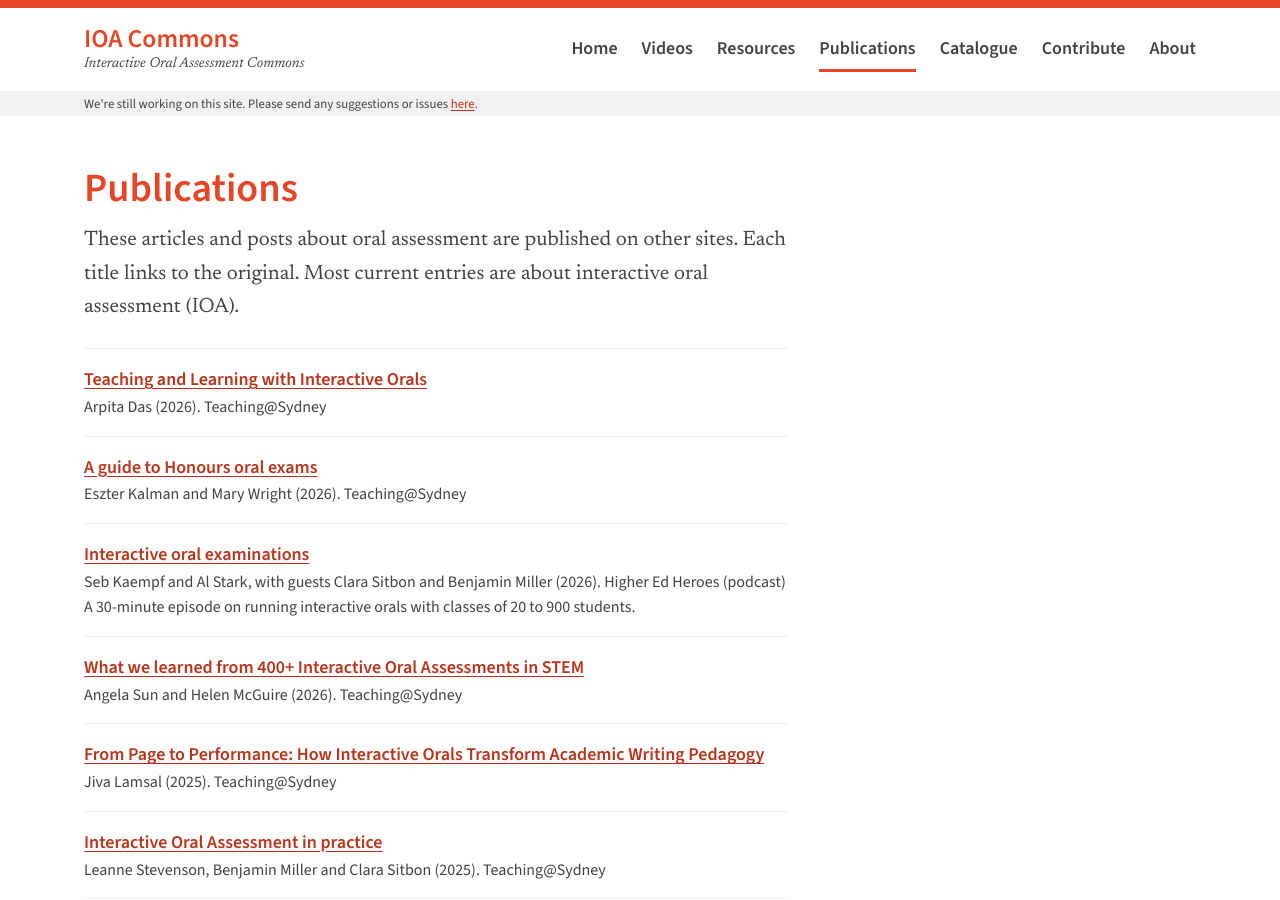
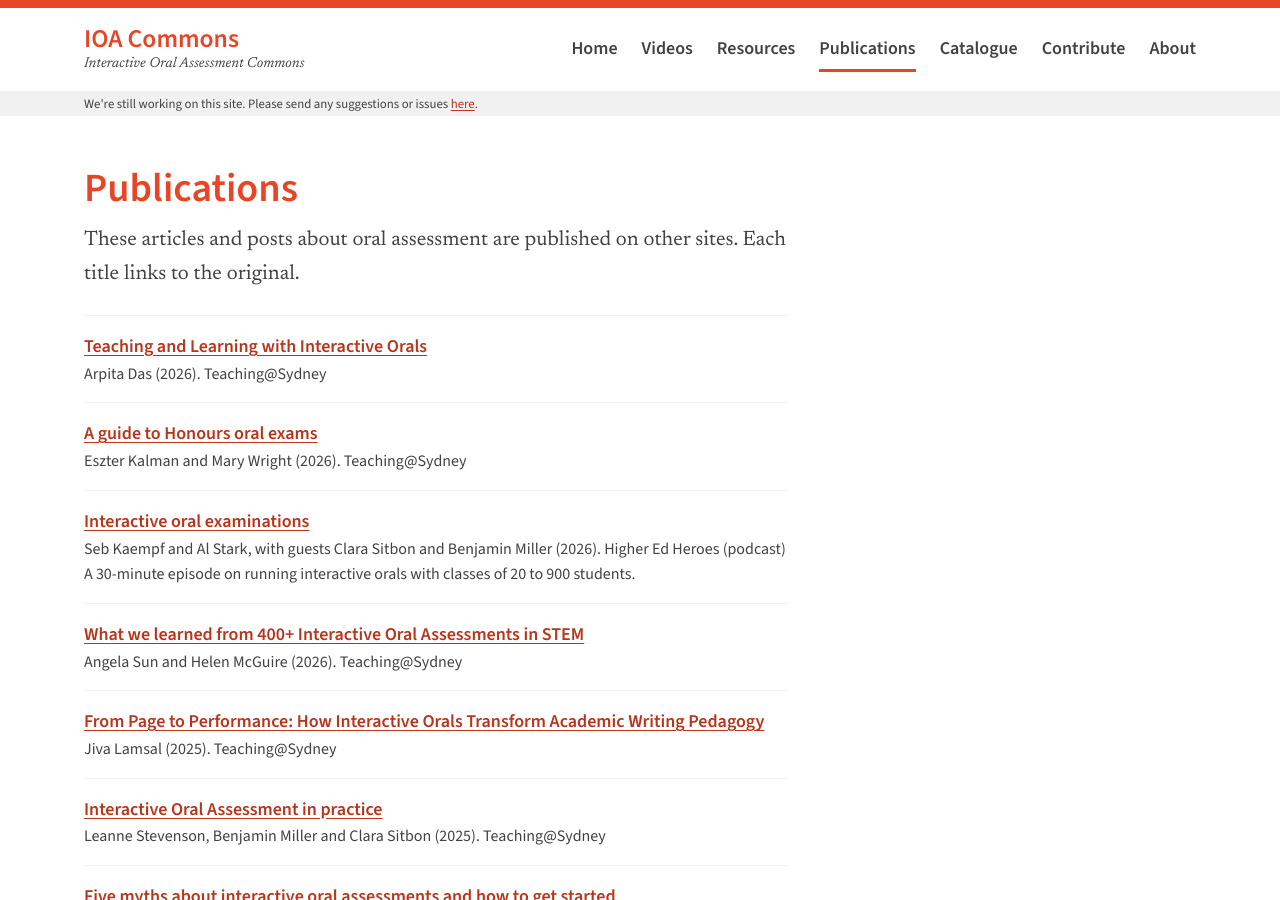
Before and after one commit to HelloAngela/ioa-hub, a Jekyll site: the page built from publications.md, in a window 1280 px wide and 900 px high. Built offline with Jekyll 4.4.1, drawn with Linux system fonts in a browser that asks for light colours.

Commit message:
Publications: drop the sentence about most entries being on IOA
Co-Authored-By: Claude Opus 5.5 <noreply@anthropic.com>

```diff
--- a/publications.md
+++ b/publications.md
@@ -3,7 +3,7 @@ layout: page
 title: Publications
 permalink: /publications/
 description: Articles and posts about oral assessment, published elsewhere and listed in one place.
-lead: These articles and posts about oral assessment are published on other sites. Each title links to the original. Most current entries are about interactive oral assessment (IOA).
+lead: These articles and posts about oral assessment are published on other sites. Each title links to the original.
 ---
 
 {% include publication-list.html %}
```
